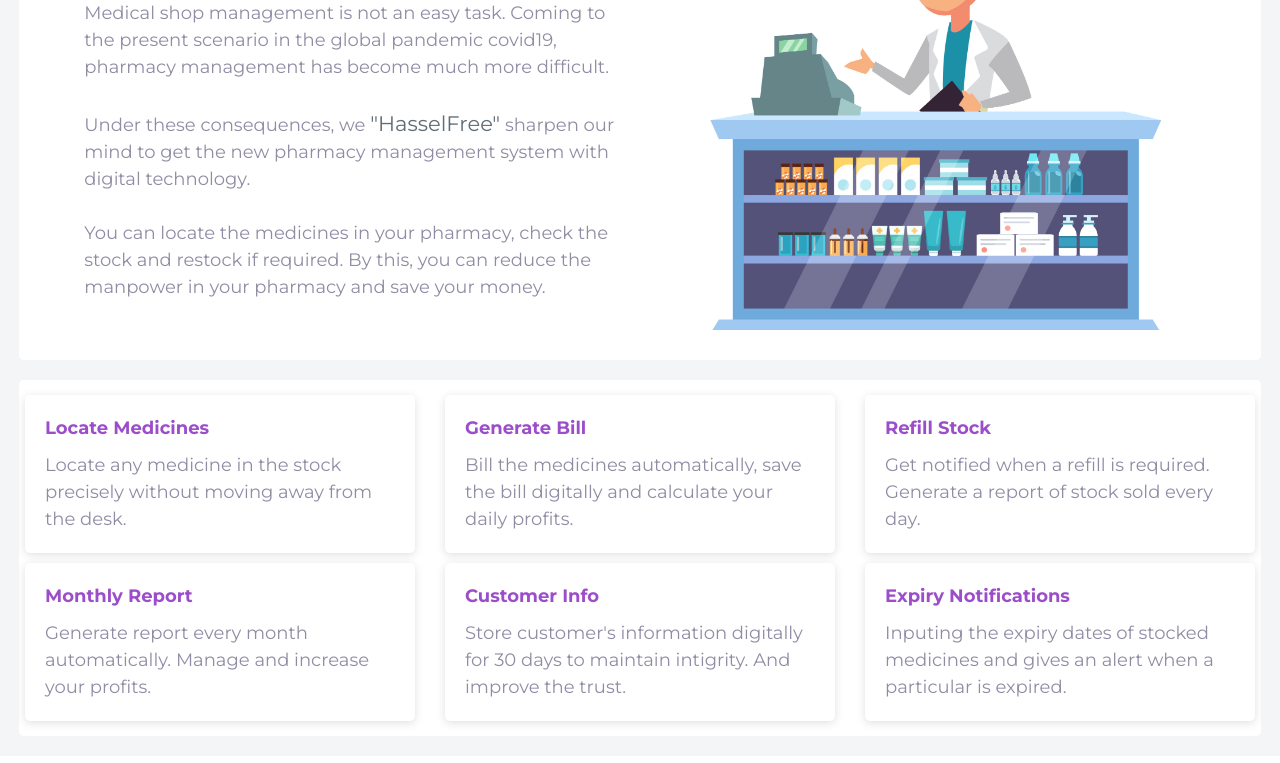
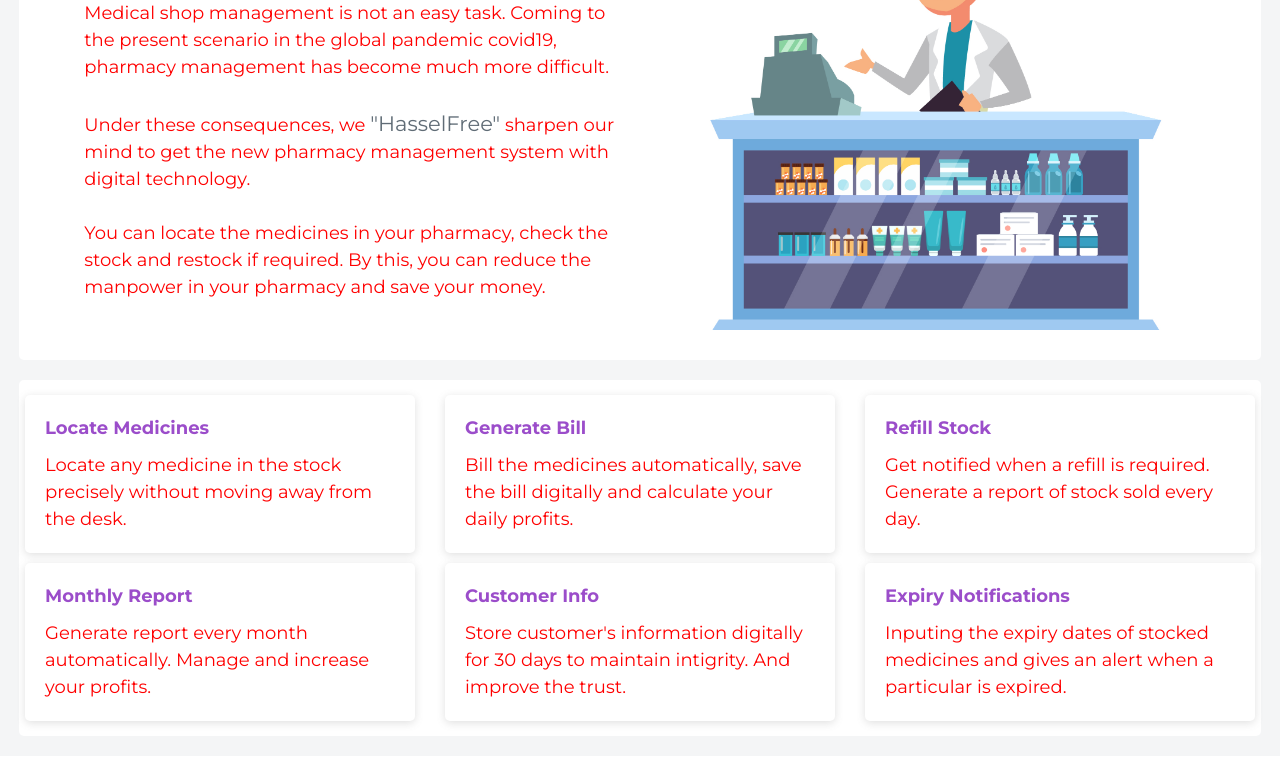
Before and after one commit to MacharlaLalithAkash/HassleFree, a plain HTML site: page index.html in a window 1280 px wide. Shown: the part 651-1414 px from the top of the page. Drawn offline with Linux system fonts and the light colour scheme.

Commit message:
Color Body changed to Red

```diff
--- a/styles.css
+++ b/styles.css
@@ -1,7 +1,8 @@
 :root {
   --color-headings: #606c76;
   --color-primary: #9b4dca;
-  --color-body: #918ca4;
+  /* --color-body: #918ca4; */
+  --color-body: Red;
   --color-hover: #606c76;
   --color-background: #f4f5f6;
   --border-radius: 5px;
```
